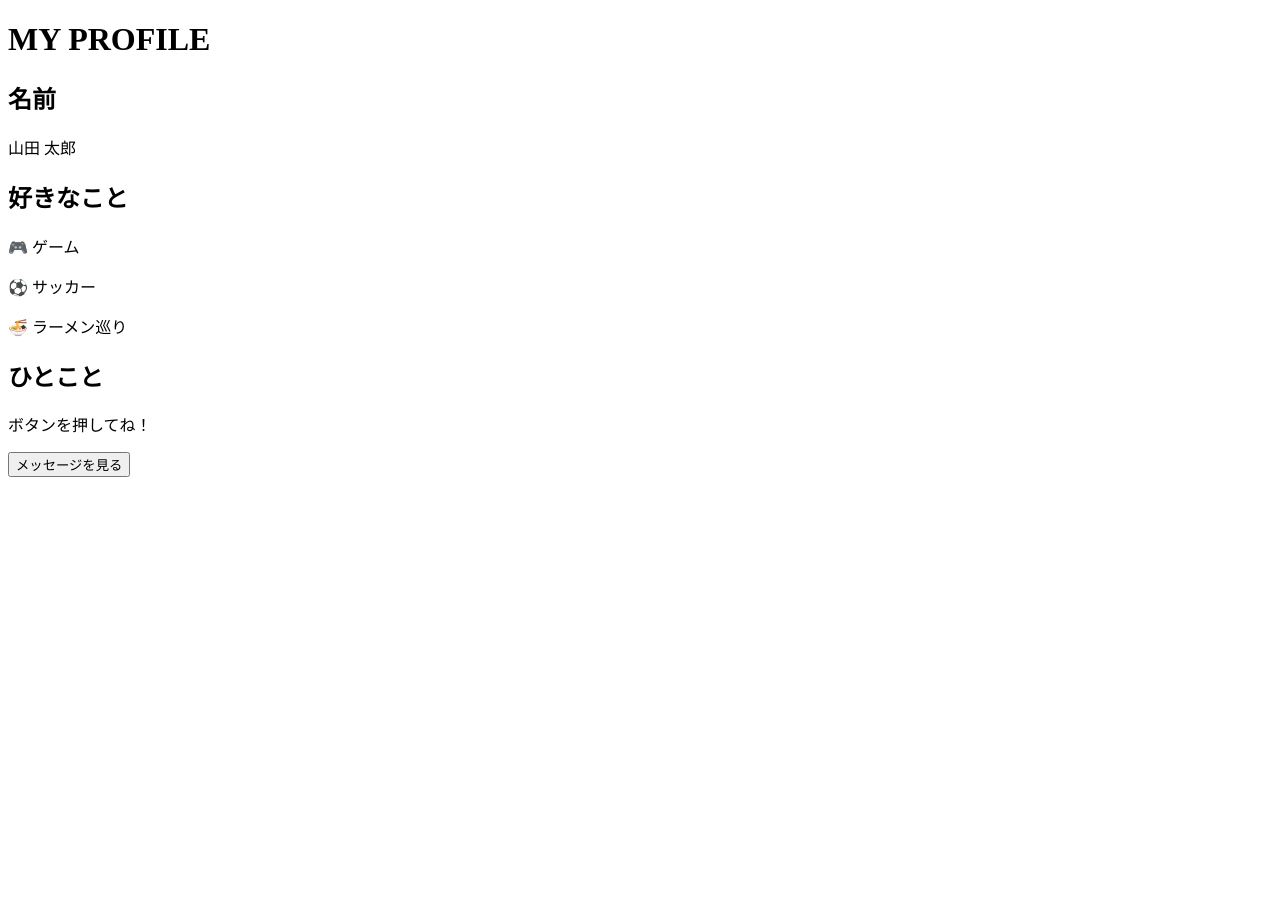
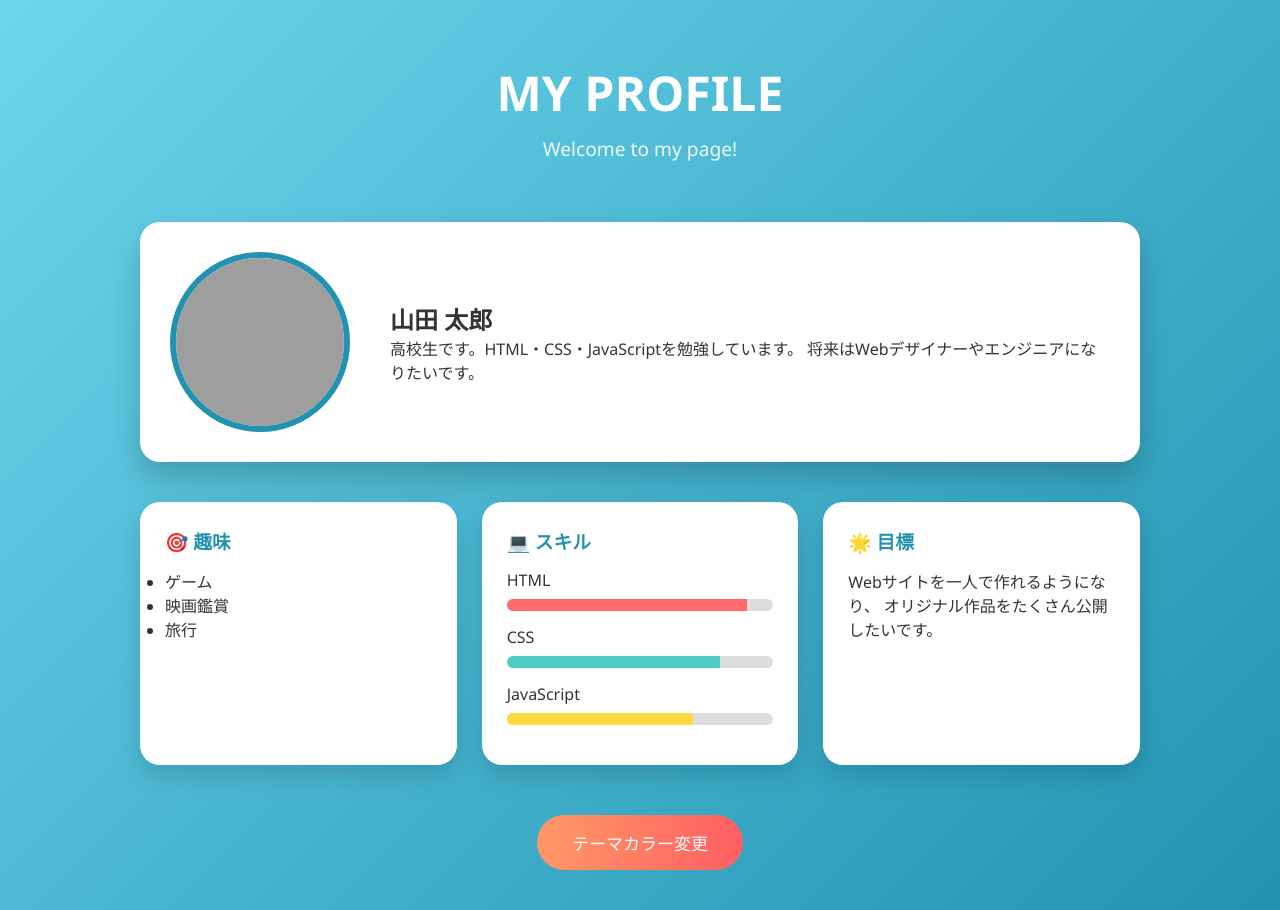
Before and after one commit to shin-12345/about-me, a plain HTML site: page index.html in a window 1280 px wide. Before the commit the page ends 800 px from the top, so only its background shows below. Drawn offline with Linux system fonts and the light colour scheme; grey boxes are pictures that could not be loaded.

Commit message:
about-me

```diff
--- a/css/styles.css
+++ b/css/styles.css
@@ -1,42 +1,127 @@
-body {
-    font-family: Arial, sans-serif;
-    background-color: #f0f8ff;
-    margin: 0;
-    display: flex;
-    justify-content: center;
-    align-items: center;
-    height: 100vh;
+*{
+    margin:0;
+    padding:0;
+    box-sizing:border-box;
+    font-family: "Segoe UI", sans-serif;
 }
 
-.container {
-    background: white;
-    padding: 30px;
-    border-radius: 15px;
-    text-align: center;
-    box-shadow: 0 5px 15px rgba(0,0,0,0.2);
-    width: 350px;
+body{
+    background: linear-gradient(135deg,#6dd5ed,#2193b0);
+    color:#333;
 }
 
-.profile {
-    width: 150px;
-    height: 150px;
-    border-radius: 50%;
+/* ヘッダー */
+header{
+    text-align:center;
+    padding:60px 20px;
+    color:white;
 }
 
-h1 {
-    color: #0077cc;
+header h1{
+    font-size:3rem;
 }
 
-button {
-    background-color: #0077cc;
-    color: white;
-    border: none;
-    padding: 10px 20px;
-    margin-top: 15px;
-    border-radius: 5px;
-    cursor: pointer;
+header p{
+    margin-top:10px;
+    font-size:1.2rem;
+    opacity:.9;
 }
 
-button:hover {
-    background-color: #005fa3;
+/* プロフィール */
+.profile{
+    width:90%;
+    max-width:1000px;
+    margin:0 auto 40px;
+    display:flex;
+    align-items:center;
+    gap:40px;
+    background:white;
+    padding:30px;
+    border-radius:20px;
+    box-shadow:0 15px 30px rgba(0,0,0,.2);
 }
+
+.profile img{
+    width:180px;
+    height:180px;
+    border-radius:50%;
+    object-fit:cover;
+    border:6px solid #2193b0;
+}
+
+/* カード */
+.cards{
+    width:90%;
+    max-width:1000px;
+    margin:auto;
+    display:grid;
+    grid-template-columns:repeat(auto-fit,minmax(250px,1fr));
+    gap:25px;
+    margin-bottom:50px;
+}
+
+.card{
+    background:white;
+    border-radius:20px;
+    padding:25px;
+    box-shadow:0 10px 25px rgba(0,0,0,.15);
+    transition:.3s;
+}
+
+.card:hover{
+    transform:translateY(-10px) scale(1.03);
+}
+
+.card h3{
+    margin-bottom:15px;
+    color:#2193b0;
+}
+
+/* スキルバー */
+.bar{
+    height:12px;
+    background:#ddd;
+    border-radius:20px;
+    overflow:hidden;
+    margin:8px 0 15px;
+}
+
+.html{
+    width:90%;
+    height:100%;
+    background:#ff6b6b;
+}
+
+.css{
+    width:80%;
+    height:100%;
+    background:#4ecdc4;
+}
+
+.js{
+    width:70%;
+    height:100%;
+    background:#ffd93d;
+}
+
+/* ボタン */
+footer{
+    text-align:center;
+    padding-bottom:40px;
+}
+
+button{
+    padding:15px 35px;
+    border:none;
+    border-radius:50px;
+    background:linear-gradient(90deg,#ff9966,#ff5e62);
+    color:white;
+    font-size:17px;
+    cursor:pointer;
+    transition:.3s;
+}
+
+button:hover{
+    transform:scale(1.08);
+    box-shadow:0 8px 20px rgba(0,0,0,.3);
+}
--- a/index.html
+++ b/index.html
@@ -3,31 +3,66 @@
 <head>
     <meta charset="UTF-8">
     <meta name="viewport" content="width=device-width, initial-scale=1.0">
-    <title>My Profile</title>
-    <link rel="stylesheet" href="style.css">
+    <title>My Portfolio</title>
+    <link rel="stylesheet" href="css/styles.css">
 </head>
 <body>
 
-<div class="card">
+<header>
     <h1>MY PROFILE</h1>
+    <p>Welcome to my page!</p>
+</header>
 
-    <h2>名前</h2>
-    <p>山田 太郎</p>
+<section class="profile">
+    <img src="https://picsum.photos/200" alt="プロフィール画像">
+    <div>
+        <h2>山田 太郎</h2>
+        <p>
+            高校生です。HTML・CSS・JavaScriptを勉強しています。
+            将来はWebデザイナーやエンジニアになりたいです。
+        </p>
+    </div>
+</section>
 
-    <h2>好きなこと</h2>
-    <div class="box">
-        <p>🎮 ゲーム</p>
-        <p>⚽ サッカー</p>
-        <p>🍜 ラーメン巡り</p>
+<section class="cards">
+
+    <div class="card">
+        <h3>🎯 趣味</h3>
+        <ul>
+            <li>ゲーム</li>
+            <li>映画鑑賞</li>
+            <li>旅行</li>
+        </ul>
     </div>
 
-    <h2>ひとこと</h2>
-    <p id="comment">ボタンを押してね！</p>
+    <div class="card">
+        <h3>💻 スキル</h3>
+        <div class="skill">
+            <span>HTML</span>
+            <div class="bar"><div class="html"></div></div>
 
-    <button onclick="changeComment()">メッセージを見る</button>
-</div>
+            <span>CSS</span>
+            <div class="bar"><div class="css"></div></div>
 
-<script src="script.js"></script>
+            <span>JavaScript</span>
+            <div class="bar"><div class="js"></div></div>
+        </div>
+    </div>
 
+    <div class="card">
+        <h3>🌟 目標</h3>
+        <p>
+            Webサイトを一人で作れるようになり、
+            オリジナル作品をたくさん公開したいです。
+        </p>
+    </div>
+
+</section>
+
+<footer>
+    <button onclick="changeColor()">テーマカラー変更</button>
+</footer>
+
+<script src="js/scripts.js"></script>
 </body>
 </html>
--- a/js/scripts.js
+++ b/js/scripts.js
@@ -1,4 +1,19 @@
-function showMessage() {
-    document.getElementById("message").textContent =
-        "見てくれてありがとうございます！";
+const colors = [
+    "#eef2f7",
+    "#fff8e7",
+    "#eafaf1",
+    "#f5ecff",
+    "#e8f7ff"
+];
+
+let index = 0;
+
+function changeColor(){
+    index++;
+
+    if(index >= colors.length){
+        index = 0;
+    }
+
+    document.body.style.background = colors[index];
 }
```
